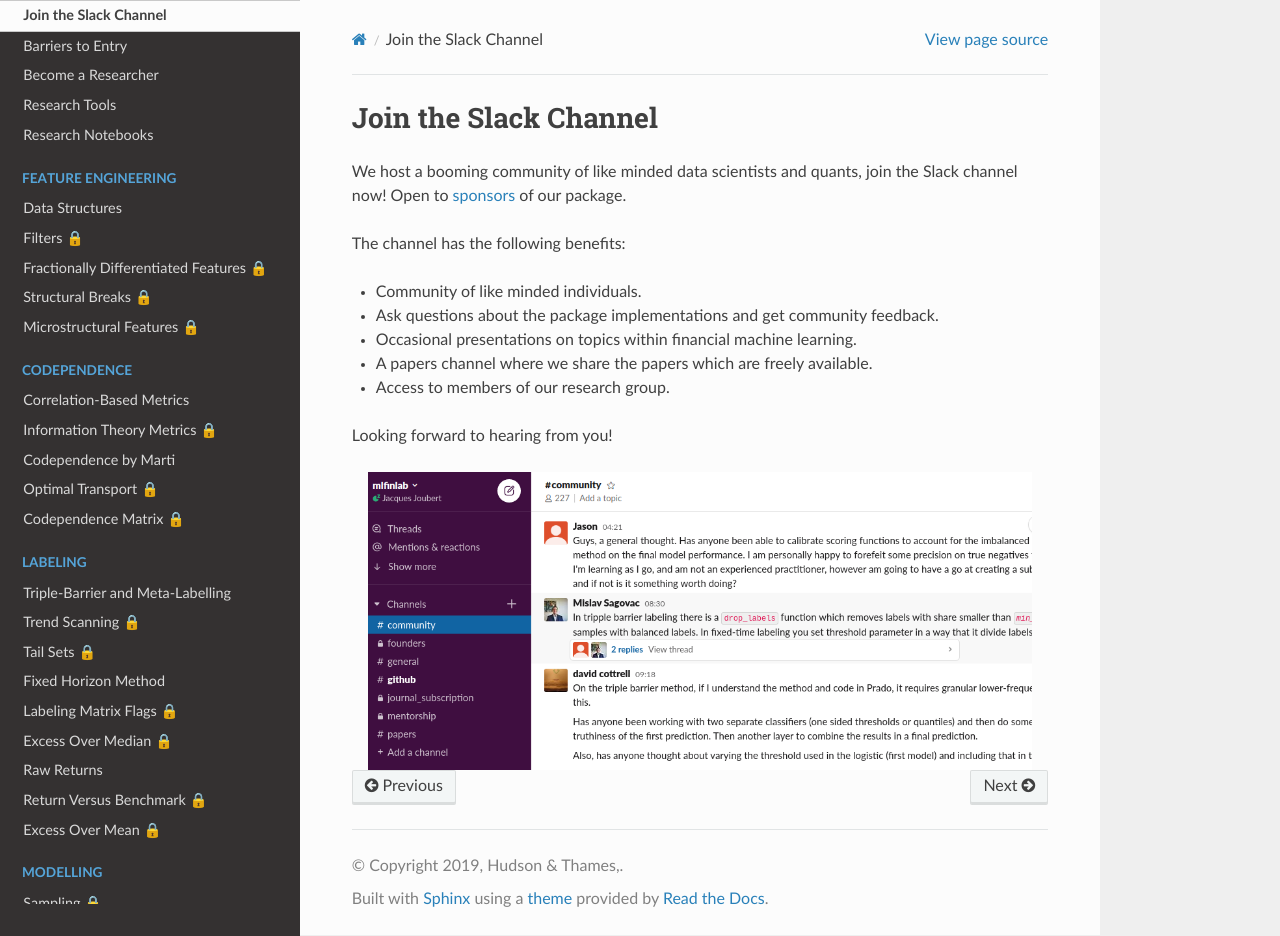
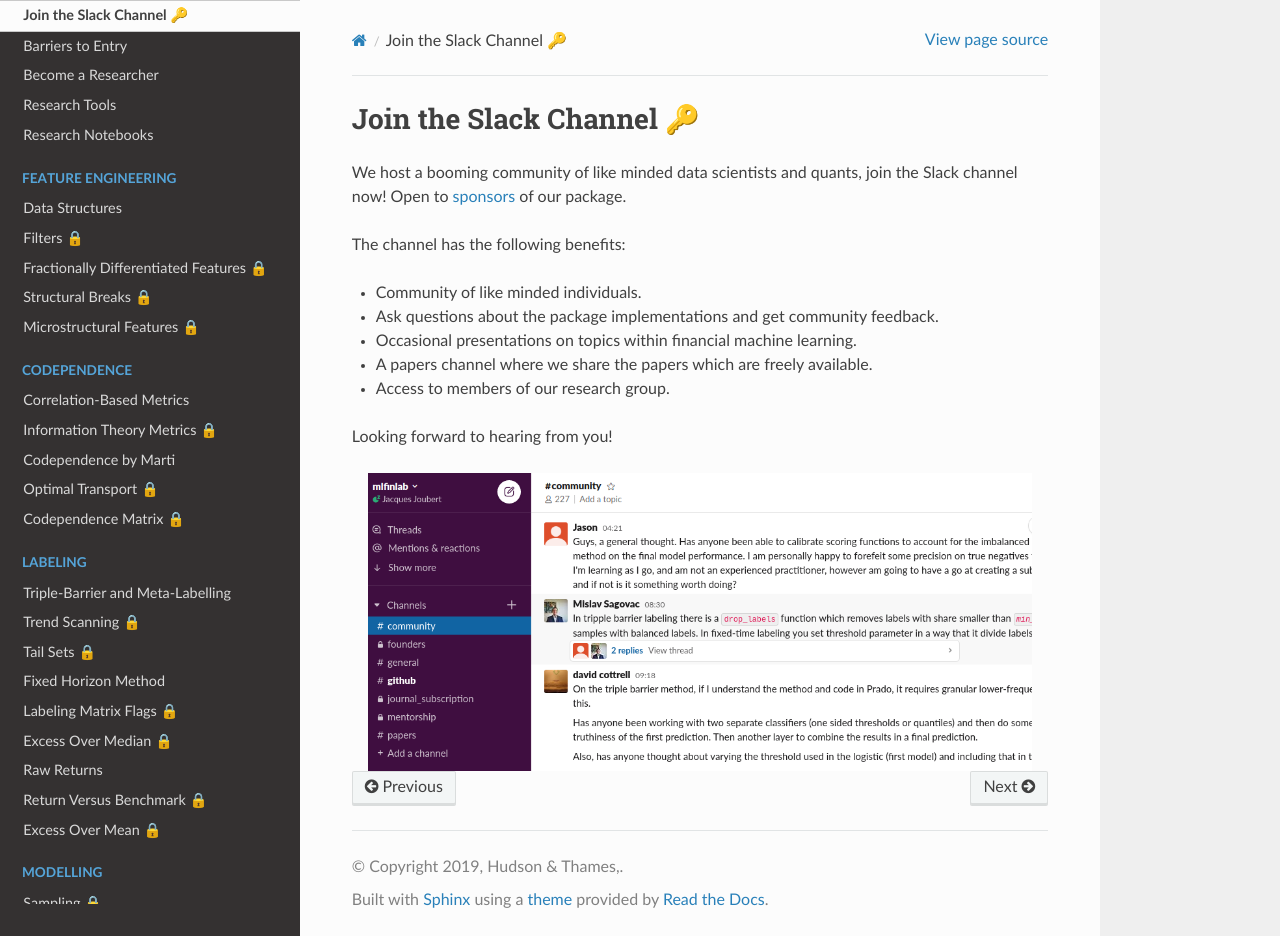
Before and after one commit to hudson-and-thames/mlfinlab, a Sphinx documentation site: the page built from docs/source/additional_information/contact.rst, in a window 1280 px wide and 936 px high. Built offline with Sphinx 7.4.7 and the Read the Docs theme 2.0.0, drawn with Linux system fonts in a browser that asks for light colours; pages that are not in the unit, such as notebooks, are missing from menus.

```diff
--- a/docs/source/additional_information/contact.rst
+++ b/docs/source/additional_information/contact.rst
@@ -1,8 +1,8 @@
 .. _additional_information-contact:
 
-======================
-Join the Slack Channel
-======================
+=========================
+Join the Slack Channel 🔑
+=========================
 
 We host a booming community of like minded data scientists and quants, join the Slack channel now! Open to
 `sponsors <https://www.patreon.com/HudsonThames>`_ of our package.
```
